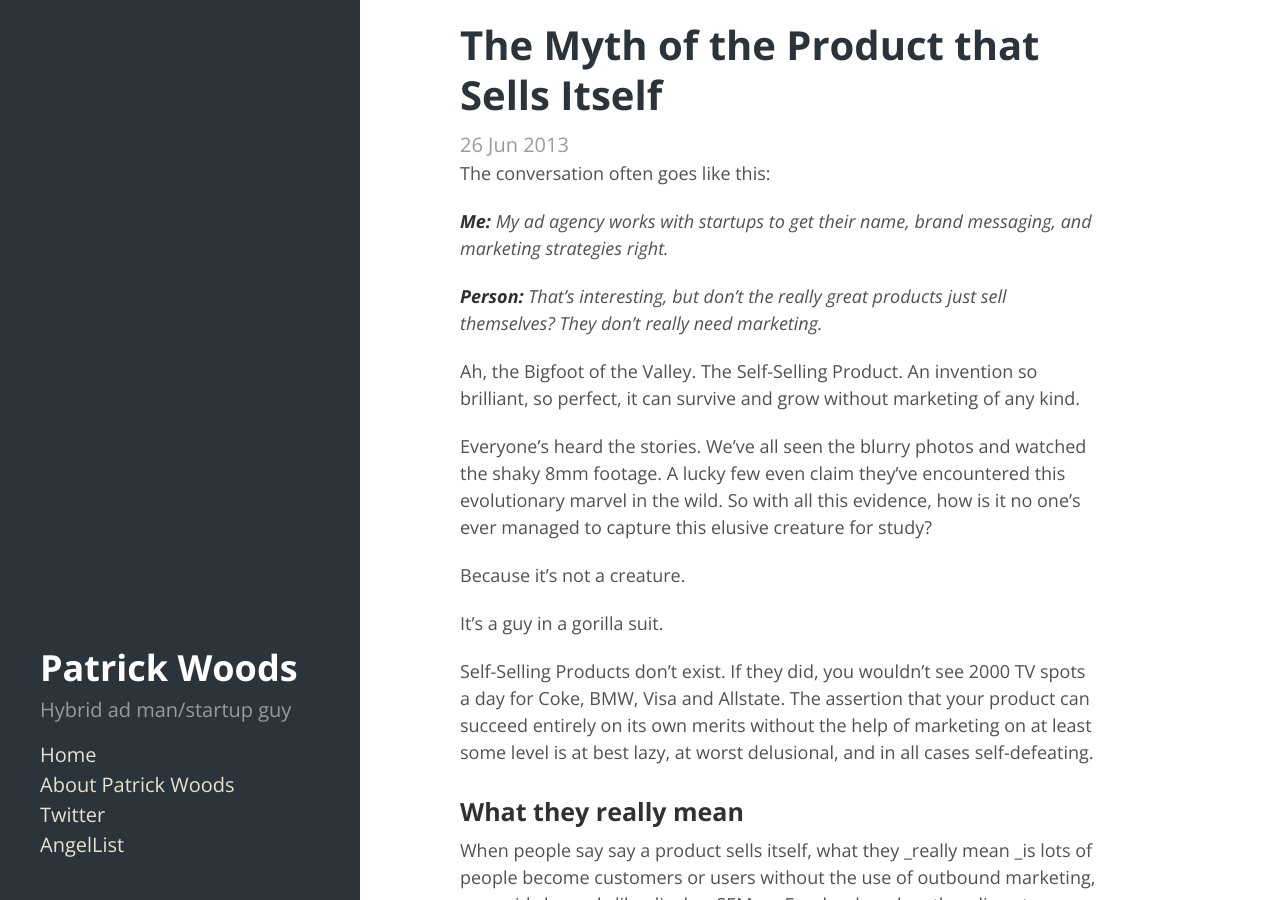
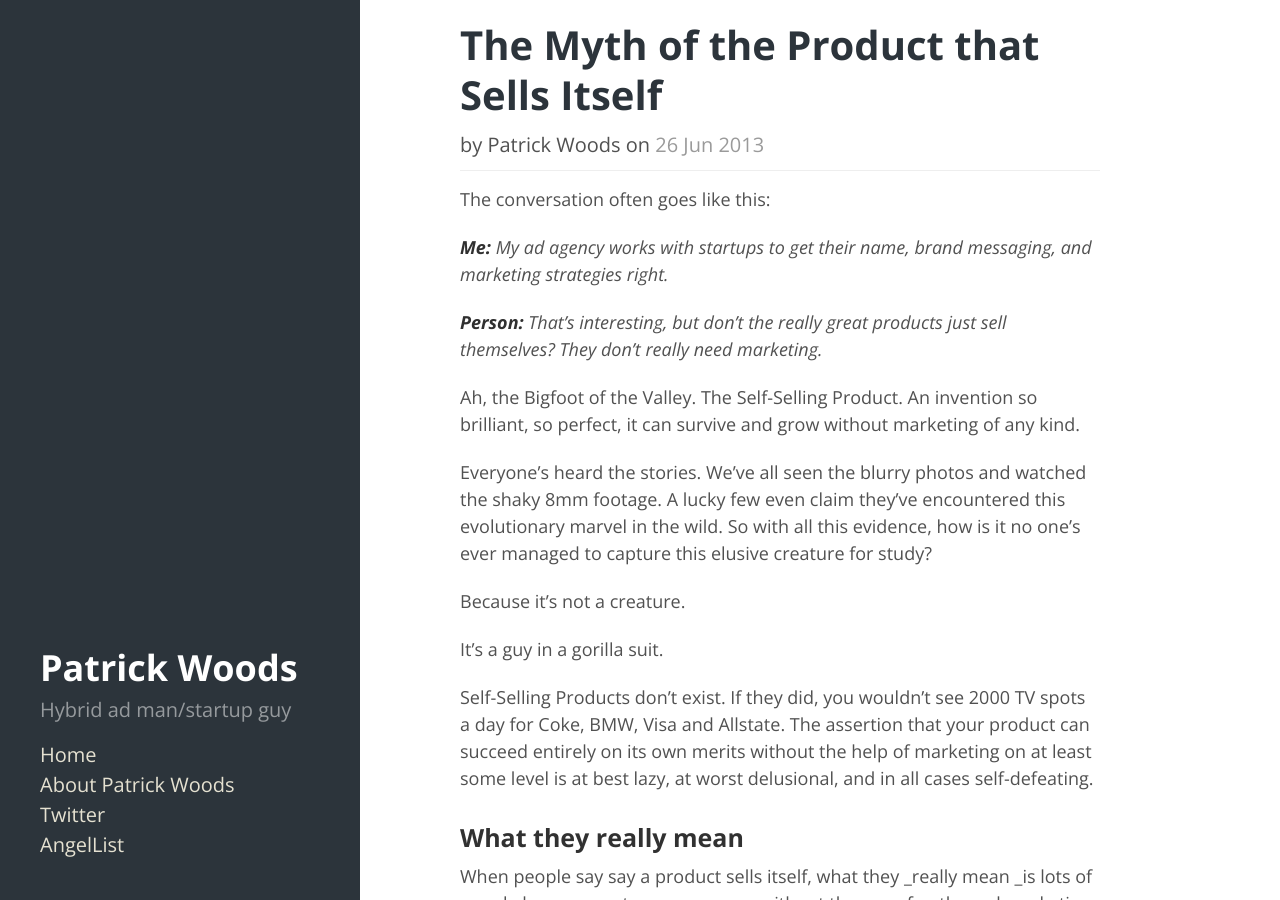
Before and after one commit to patrickjwoods/blog, a Jekyll site: the page built from index.html, in a window 1280 px wide and 900 px high. Built offline with Jekyll 4.4.1, drawn with Linux system fonts in a browser that asks for light colours; Markdown is read by kramdown in place of the engine named in the settings; the list of posts is cut into pages by our own code; some of the changed text lies outside the part shown.

```diff
--- a/_layouts/post.html
+++ b/_layouts/post.html
@@ -8,7 +8,6 @@ layout: default
   {% assign author = site.authors[page.author] %}
   <div class="meta">
       <span class="author"><!--<img src="http://www.gravatar.com/avatar/{{ author.gravatar }}.png?s=40">-->by {{ author.display_name }}</span> on <span class="post-date">{{ page.date | date_to_string }}</span>
-
   </div>
 
   {{ content }}
--- a/index.html
+++ b/index.html
@@ -1,6 +1,6 @@
 ---
 layout: default
-title: Patrick Woods
+title: Reflections on startup branding and advertising.
 ---
 
 <div class="posts">
@@ -12,7 +12,11 @@ title: Patrick Woods
       </a>
     </h1>
 
-    <span class="post-date">{{ post.date | date_to_string }}</span>
+  {% assign author = site.authors[post.author] %}
+  <div class="meta">
+      <span class="author"><!--<img src="http://www.gravatar.com/avatar/{{ author.gravatar }}.png?s=40">-->by {{ author.display_name }}</span> on <span class="post-date">{{ post.date | date_to_string }}</span>
+  </div>
+
 
     {{ post.content }}
   </div>
```
